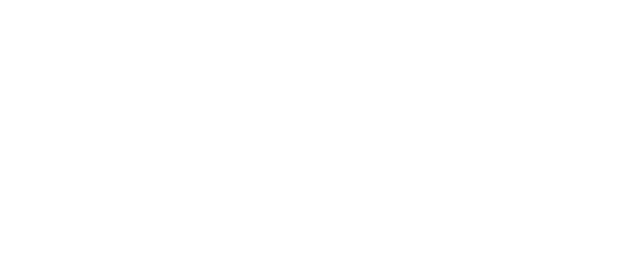
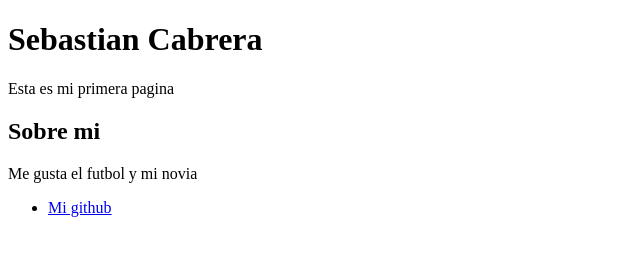
Before and after one commit to Ccabreram1/icc-ppw-u1-miPrimeraPagina, a plain HTML site: page index.html in a window 1280 px wide. Shown: the whole page, without its empty margins (0-640 px from the left). Drawn offline with Linux system fonts and the light colour scheme.

Commit message:
Pagina Url

```diff
--- a/index.html
+++ b/index.html
@@ -5,7 +5,23 @@
     <meta name="viewport" content="width=device-width, initial-scale=1.0">
     <title>Document</title>
 </head>
+
 <body>
+    <h1>Sebastian Cabrera</h1>
+    <p>Esta es mi primera pagina</p>
+
+    <h2>Sobre mi</h2>
+    <p>Me gusta el futbol y mi novia</p>
+
+    <ul>
+        <li>
+            <a
+                href="https://github.com/Ccabreram1"
+                target="_blank"
+            >Mi github</a>
+        </li>
+    </ul>
 
 </body>
+
 </html>
```
